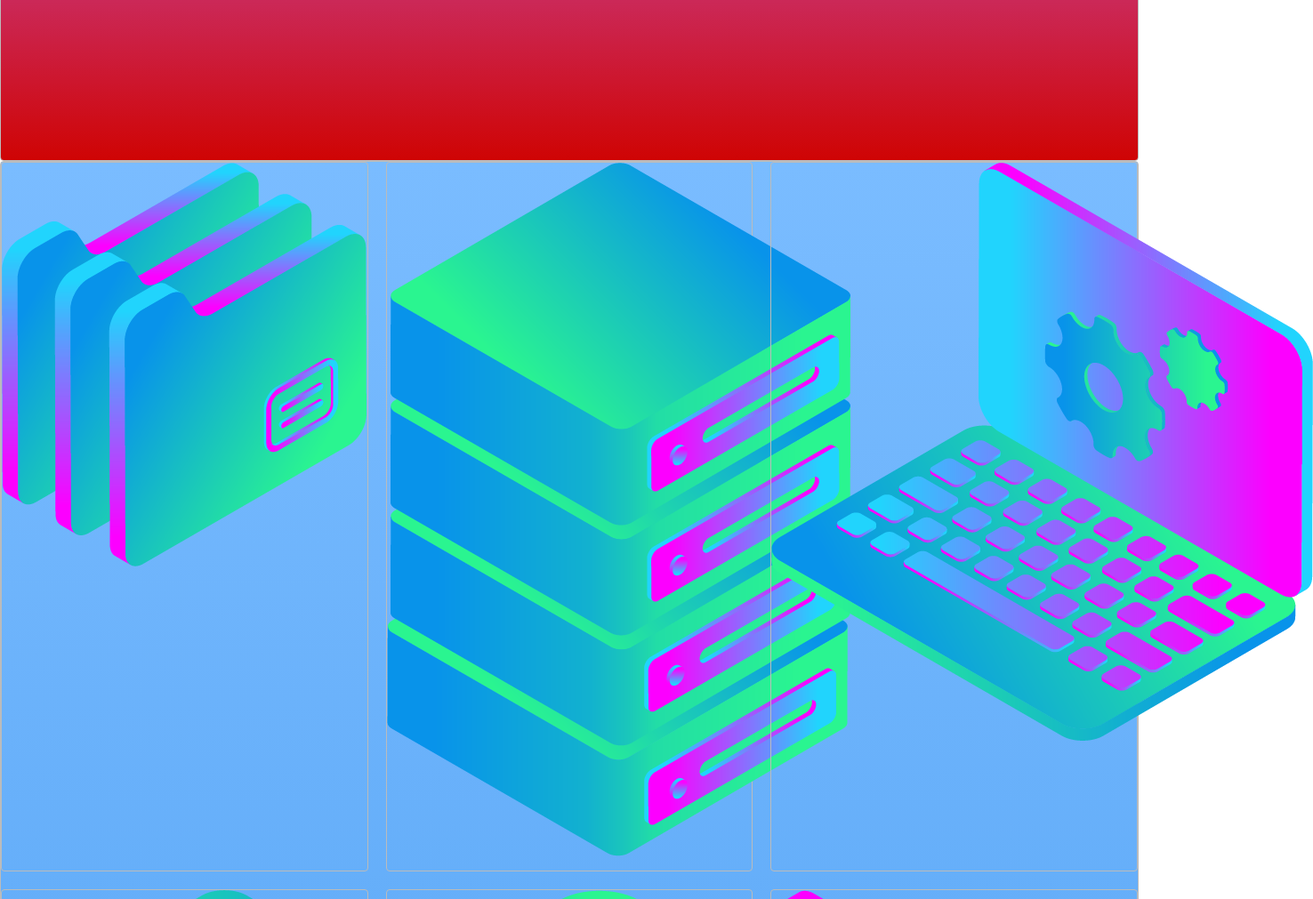
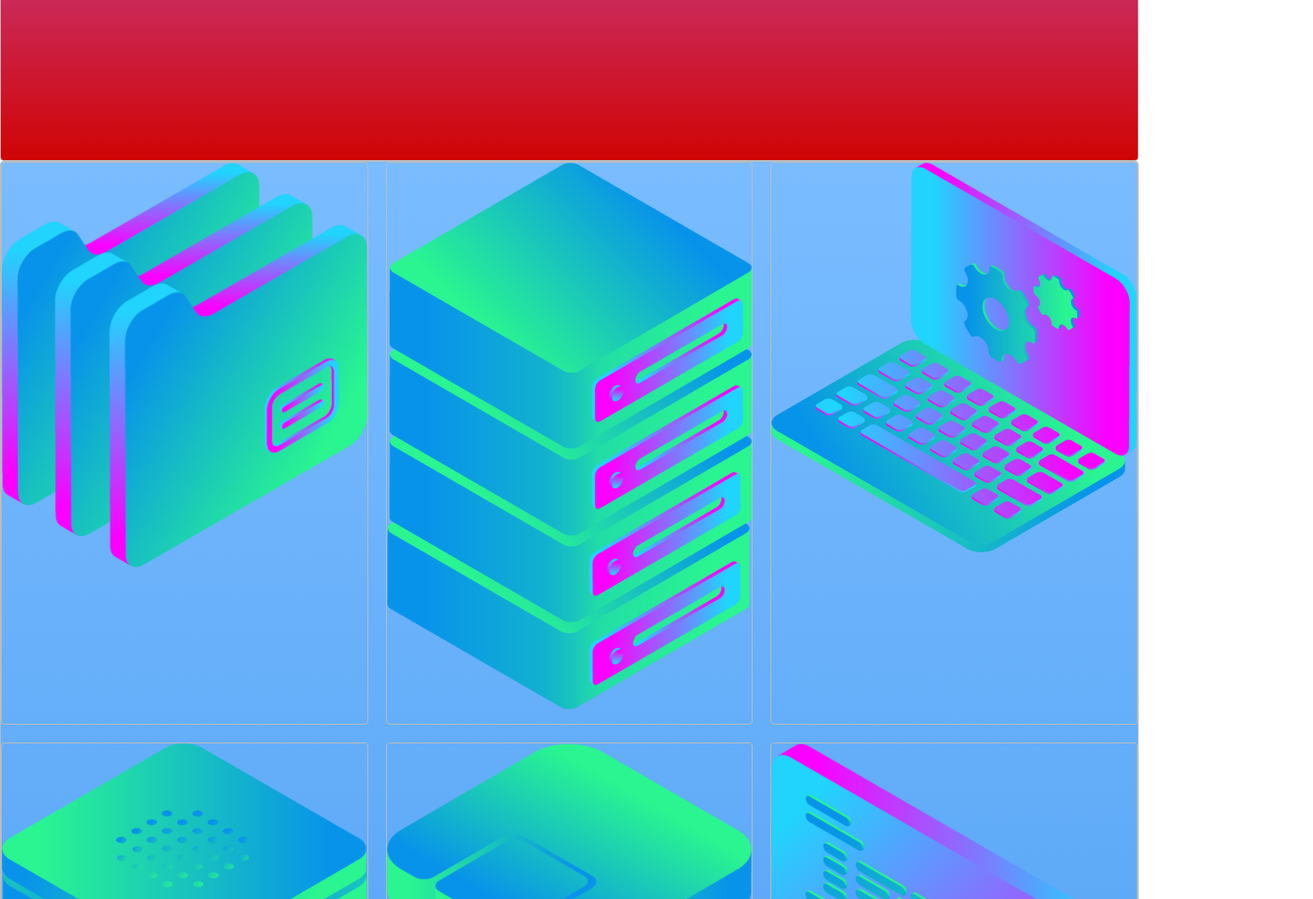
Before and after one commit to ndethn/css-layout, a plain HTML site: page project-start/index.html in a window 1280 px wide. Shown: the part 289-1300 px from the top of the page at 89% size, 1476 px wide, since content can reach past the window. Drawn offline with Linux system fonts and the light colour scheme.

Commit message:
modify box img width

```diff
--- a/project-start/style.css
+++ b/project-start/style.css
@@ -61,6 +61,10 @@ a {
     grid-template-columns: repeat(auto-fill, minmax(350px, 1fr));
 }
 
+.box > img {
+    width: 100%;
+}
+
 /*https://paulund.co.uk/how-to-create-shiny-css-buttons*/
 /***********************************************************************
  *  Green Background
```
